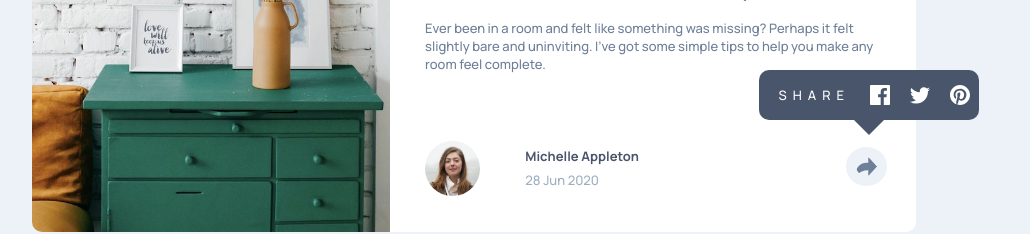
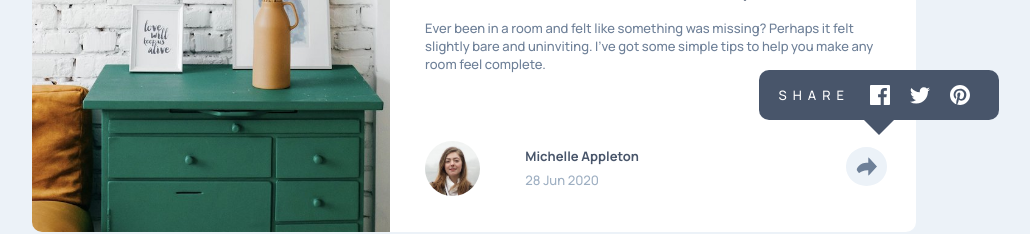
Before and after one commit to OVI19RUS/article-preview-component-master, a plain HTML site: page index.html in a window 1280 px wide. Both pictures are taken after a click on the element 1029 px from the left and 414 px from the top of the page. Shown: the part 246-480 px from the top of the page, without its empty margins (166-1196 px from the left). Drawn offline with Linux system fonts and the light colour scheme.

Commit message:
Update style.css

```diff
--- a/style.css
+++ b/style.css
@@ -71,7 +71,7 @@ border-color: hsl(212, 23%, 69%);
     color: #fff;
     text-align: center;
     border-radius: 10px;
-    padding: 15px 0 15px 20px;
+    padding: 15px 20px;
     position: absolute;
     bottom: 165%;
     left: 50%;
```
